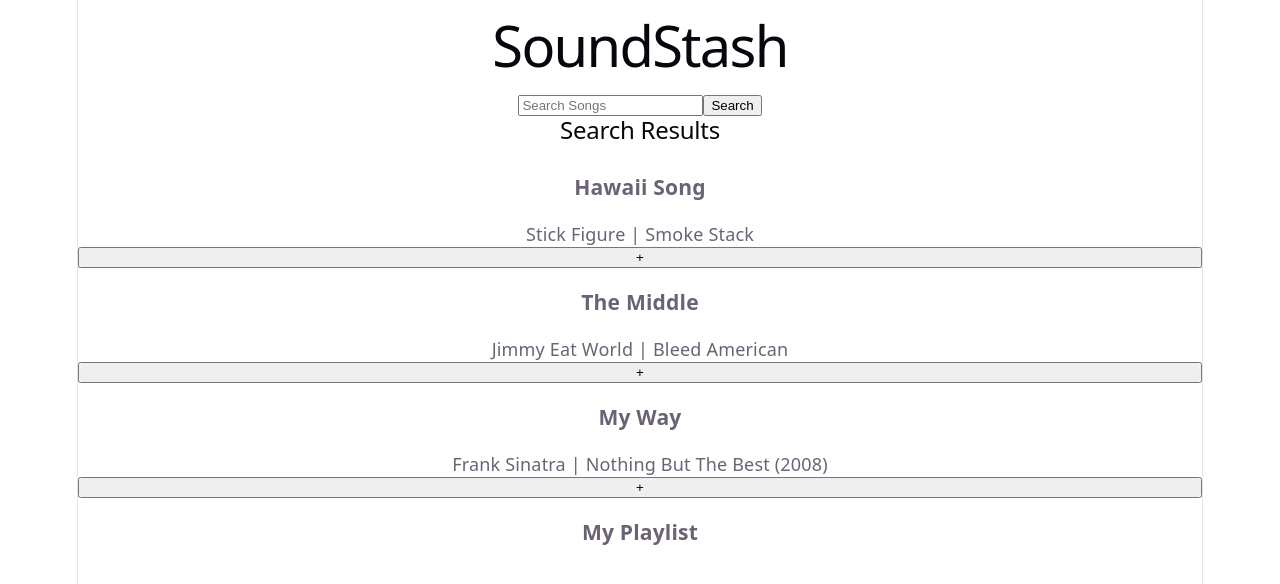
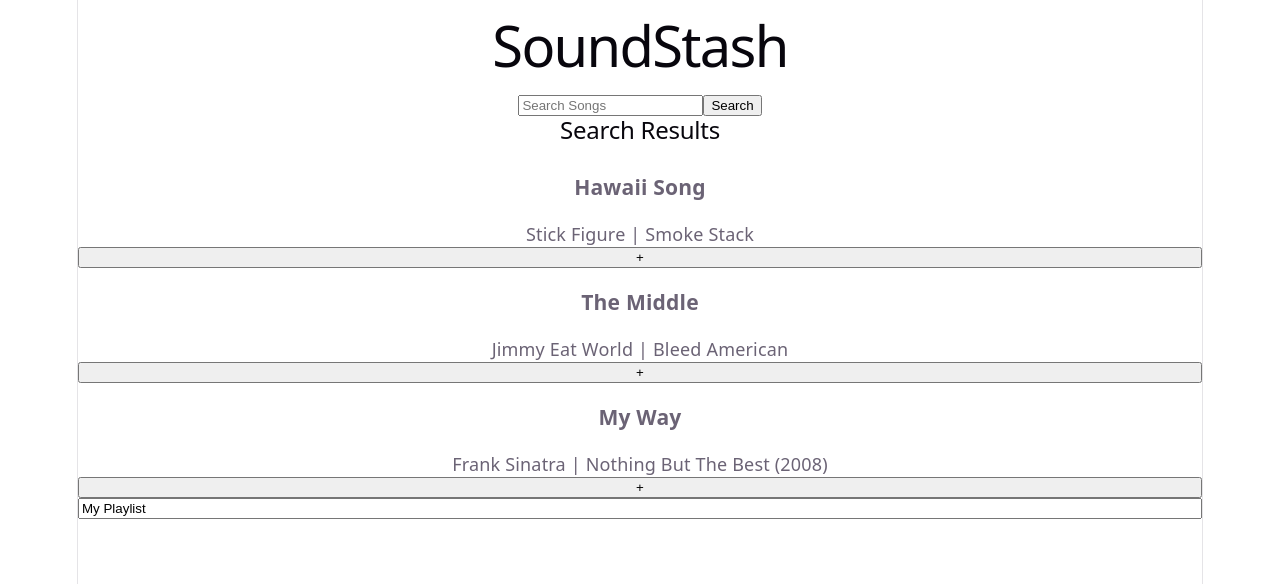
Before and after one commit to nwsmithdev/SoundStash, a React (Vite) app: page / in a window 1280 px wide. Shown: the top 584 px of the page. Built offline with nearby package versions, Linux system fonts and the light colour scheme.

Commit message:
feat: allow users to edit and rename custom playlists

```diff
--- a/src/Components/App/App.jsx
+++ b/src/Components/App/App.jsx
@@ -5,6 +5,7 @@ import Playlist from "../Playlist/Playlist.jsx";
 
 function App() {
   const [playlistTracks, setPlaylistTracks] = useState([]);
+  const [playlistName, setPlaylistName] = useState("My Playlist");
 
   const tracksArr = [
     {
@@ -43,7 +44,7 @@ function App() {
     setPlaylistTracks(updatedTracks);
   };
 
-  const playlistName = "My Playlist";
+  const updatePlaylist = (newName) => setPlaylistName(newName);
 
   return (
     <>
@@ -54,6 +55,7 @@ function App() {
         name={playlistName}
         trackListing={playlistTracks}
         removeTrack={removeTrack}
+        updatePlaylist={updatePlaylist}
       />
     </>
   );
--- a/src/Components/Playlist/Playlist.jsx
+++ b/src/Components/Playlist/Playlist.jsx
@@ -4,7 +4,12 @@ import TrackList from "../TrackList/TrackList.jsx";
 function Playlist(props) {
   return (
     <>
-      <h3>{props.name}</h3>
+      <input
+        type="text"
+        value={props.name}
+        aria-lable="Playlist Name"
+        onChange={(e) => props.updatePlaylist(e.target.value)}
+      />
       <TrackList
         tracks={props.trackListing}
         isPlaylistTrack={true}
```
